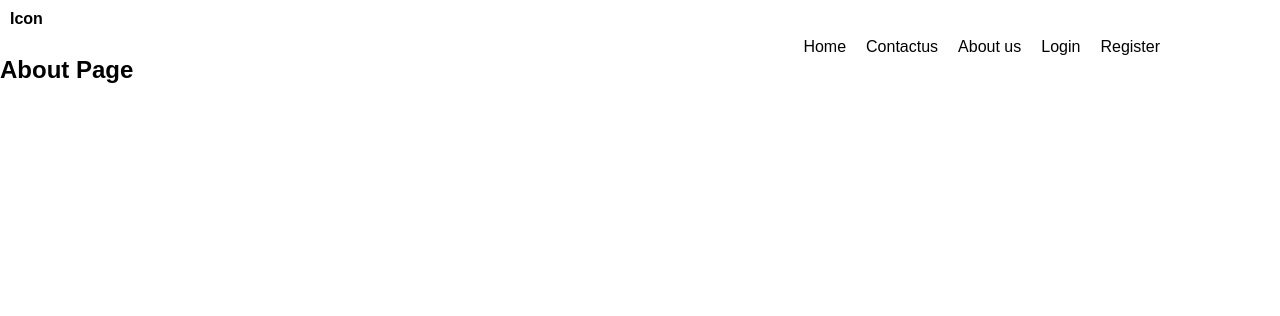
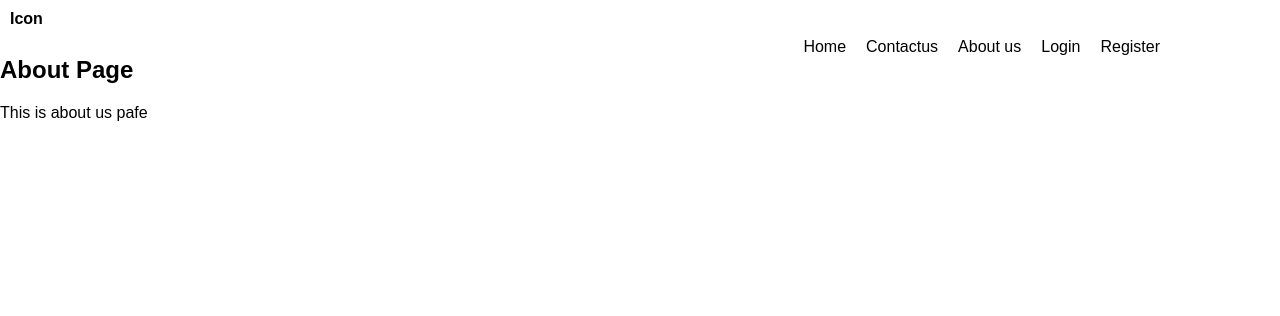
Before and after one commit to ashaempyreal/first_demo, a PHP site: page /about.php in a window 1280 px wide. Shown: the top 316 px of the page. Run offline with PHP 8.4, Linux system fonts and the light colour scheme.

Commit message:
Update about.php

```diff
--- a/day5_basics/user/about.php
+++ b/day5_basics/user/about.php
@@ -11,5 +11,6 @@
 </head>
 <body>
     <h2>About Page </h2>
+    <p>This is about us pafe</p>
 </body>
 </html>
```
